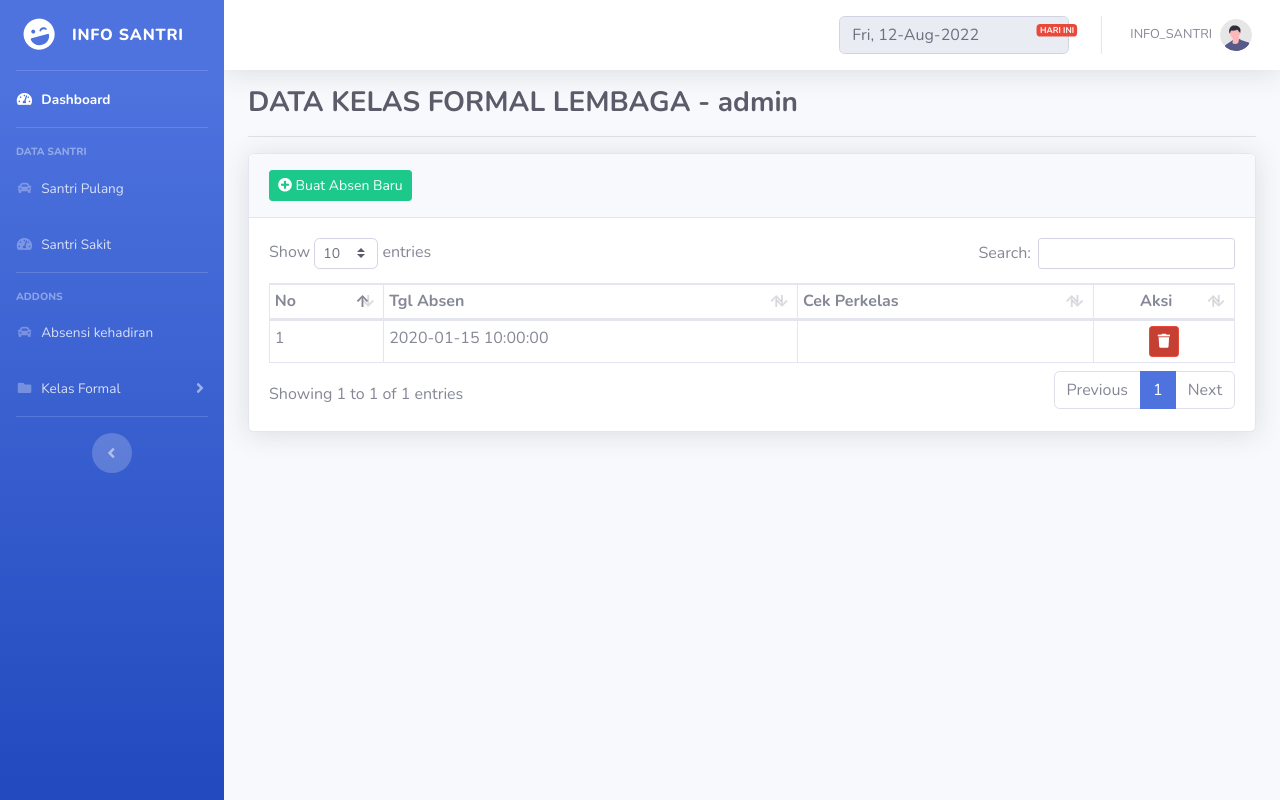
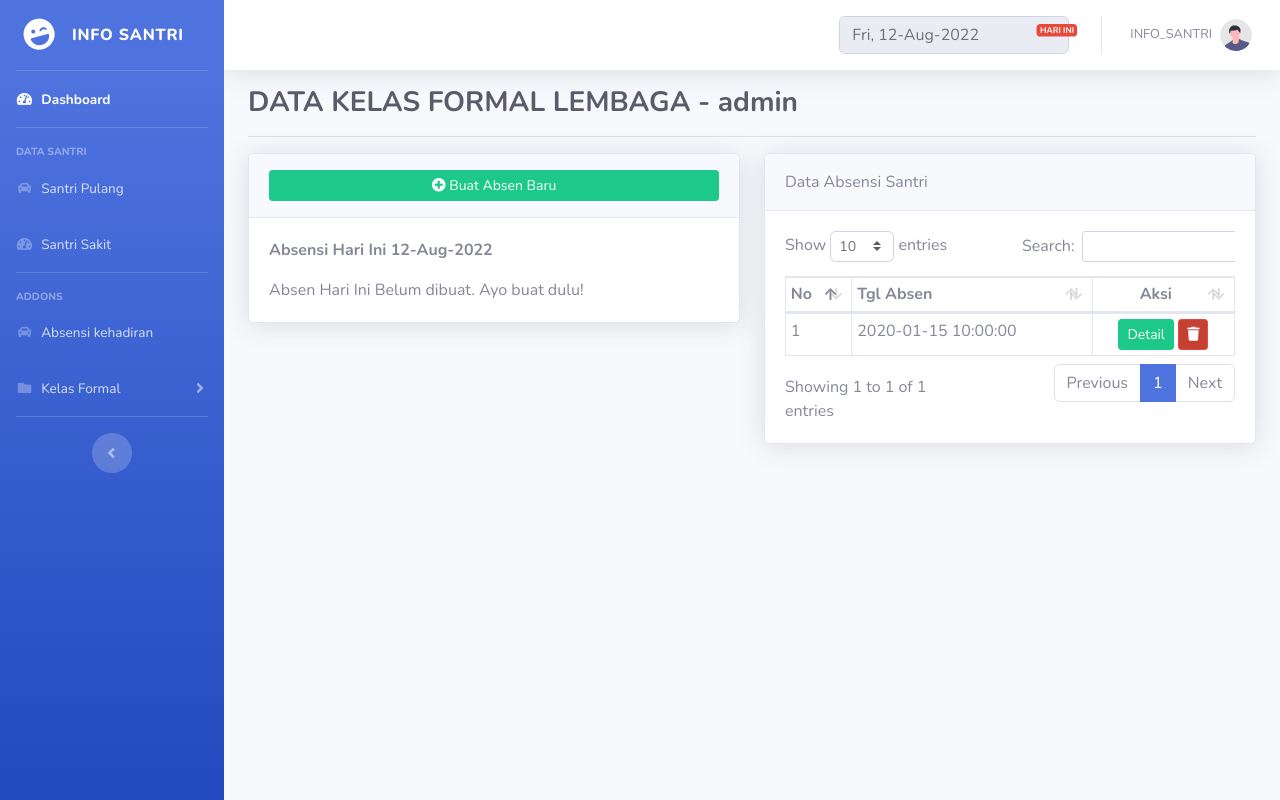
Before and after one commit to gtpesantren22/infosantri, a PHP site: page /absen_formal.php in a window 1280 px wide. Run offline with PHP 8.4, Linux system fonts and the light colour scheme; the visitor is signed in with stand-in values (Sample User, id 1); tables that the repository leaves empty or names only in its code hold one stand-in row (values such as "Sample post").

Commit message:
Update proses absensi siswa formal

```diff
--- a/absen_formal.php
+++ b/absen_formal.php
@@ -75,9 +75,60 @@ if ($level == 'admin') {
 
 
                     <!-- DataTales Example -->
+                    <div class="row">
+                        <div class="col-md-6">
                             <div class="card shadow mb-4">
                                 <div class="card-header py-3">
-                            <button class="btn btn-sm btn-success" type="button" data-toggle="modal" data-target="#addModal"><i class="fa fa-plus-circle"></i> Buat Absen Baru</button>
+                                    <button class="btn btn-sm btn-success btn-block" type="button" data-toggle="modal" data-target="#addModal"><i class="fa fa-plus-circle"></i> Buat Absen Baru</button>
+                                </div>
+                                <div class="card-body">
+                                    <div class="row">
+                                        <div class="col-md-12">
+                                            <p><b>Absensi Hari Ini <?= date('d-M-Y'); ?></b></p>
+                                            <?php
+                                            $now = date('Y-m-d');
+                                            $dtkls = mysqli_query($koneksi3, "SELECT * FROM kl_formal WHERE lembaga= '$level' ");
+                                            $cwk = mysqli_num_rows(mysqli_query($conn, "SELECT * FROM absen WHERE tanggal = '$now' "));
+                                            if ($cwk > 1) {
+                                                while ($ar = mysqli_fetch_array($dtkls)) {
+                                                    $klsx = $ar['nm_kelas'];
+                                            ?>
+                                                    <a href="<?= 'cek_absen.php?kls=' . $klsx . '&tgl=' . $now; ?>" class="btn btn-primary btn-sm mb-1" target="_blank"><?= $klsx; ?></a>
+                                            <?php }
+                                            } else {
+                                                echo "Absen Hari Ini Belum dibuat. Ayo buat dulu!";
+                                            } ?>
+                                        </div>
+                                        <?php
+                                        if (isset($_POST['cekdt'])) {
+                                            $tanggalKo = $_POST['tanggal'];
+                                        ?>
+                                            &nbsp;
+                                            <hr>
+                                            <div class="col-md-12">
+                                                <div class="px-3 py-3 bg-gradient-light text-dark ">
+                                                    <p><b>Lihat Absensi Tanggal <?= $tanggalKo; ?></b></p>
+                                                    <?php
+
+                                                    $dtkls = mysqli_query($koneksi3, "SELECT * FROM kl_formal WHERE lembaga= '$level' ");
+
+                                                    while ($ar = mysqli_fetch_array($dtkls)) {
+                                                        $klsx = $ar['nm_kelas'];
+                                                    ?>
+                                                        <a href="<?= 'cek_absen.php?kls=' . $klsx . '&tgl=' . $tanggalKo; ?>" class="btn btn-danger btn-sm mb-1" target="_blank"><?= $klsx; ?></a>
+                                                    <?php } ?>
+                                                </div>
+                                            </div>
+                                        <?php } ?>
+                                    </div>
+                                </div>
+                            </div>
+                        </div>
+
+                        <div class="col-md-6">
+                            <div class="card shadow mb-4">
+                                <div class="card-header py-3">
+                                    Data Absensi Santri
                                 </div>
                                 <div class="card-body">
                                     <div class="row">
@@ -88,7 +139,6 @@ if ($level == 'admin') {
                                                         <tr>
                                                             <th>No</th>
                                                             <th>Tgl Absen</th>
-                                                    <th>Cek Perkelas</th>
                                                             <th style="text-align: center;">Aksi</th>
                                                         </tr>
                                                     </thead>
@@ -96,38 +146,31 @@ if ($level == 'admin') {
                                                         <?php
                                                         include 'config/koneksi.php';
                                                         $no = 1;
-                                                $dtkls = mysqli_query($conn, "SELECT * FROM tb_santri WHERE t_formal = '$level' AND aktif = 'Y' GROUP BY k_formal, r_formal, jurusan");
+
                                                         while ($row = mysqli_fetch_assoc($sql)) {
                                                             // $kls = $row['k_formal'];
                                                         ?>
                                                             <tr>
                                                                 <td><?= $no++ ?></td>
                                                                 <td><?= $row['tanggal'] ?></td>
-                                                        <td>
-                                                            <?php
-                                                            while ($ar = mysqli_fetch_assoc($dtkls)) {
-                                                                $kls = $ar['k_formal'] . '-' . $ar['jurusan'] . '-' . $ar['r_formal'] . '-' . $ar['t_formal'];
-                                                                echo "
-                                                                <a href='cek_absen.php?kls=" . $kls . "&tgl=" . $row['tanggal'] . "'><span class= 'badge badge-dark'>" . $kls . "</span></a>
-                                                                ";
-                                                            }
-                                                            ?>
-                                                        </td>
 
                                                                 <td style="text-align: center;">
+                                                                    <form action="" method="post">
+                                                                        <input type="hidden" name="tanggal" value="<?= $row['tanggal']; ?>">
+                                                                        <button class="btn btn-success btn-sm" type="submit" name="cekdt">Detail</button>
                                                                         <a href="<?= 'del.php?kd=abs&id=' . $row['id_absen'] ?>" class="btn btn-danger btn-icon-split btn-sm" onclick="return confirm('Yakin akan dihapus ?')">
                                                                             <span class="icon text-white-100">
                                                                                 <i class="fas fa-trash"></i>
                                                                             </span>
                                                                         </a>
-
+                                                                    </form>
                                                                 </td>
                                                             </tr>
                                                         <?php } ?>
-
-
                                                     </tbody>
                                                 </table>
+                                            </div>
+                                        </div>
                                     </div>
                                 </div>
                             </div>
--- a/cek_absen.php
+++ b/cek_absen.php
@@ -86,6 +86,7 @@ $qr = mysqli_query($conn, "SELECT a.*, b.nama FROM absen a JOIN tb_santri b ON a
                     <!-- DataTales Example -->
                     <div class="card shadow mb-4">
                         <div class="card-header py-3">
+                            <center><b>Cek Absensi Tanggal <?= $tgl; ?></b></center>
                         </div>
                         <div class="card-body">
                             <div class="row">
```
Lines whose indentation alone changed are shown as unchanged.
